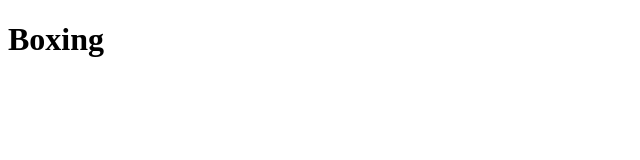
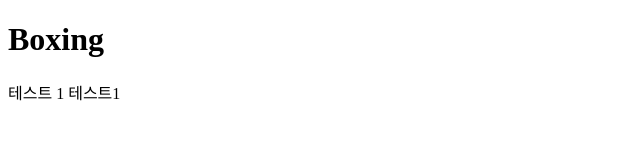
Before and after one commit to ydh-56/boxing, a plain HTML site: page index.html in a window 1280 px wide. Shown: the whole page, without its empty margins (0-640 px from the left). Drawn offline with Linux system fonts and the light colour scheme.

Commit message:
기능목록 추가

```diff
--- a/index.html
+++ b/index.html
@@ -7,5 +7,6 @@
 </head>
 <body>
     <h1>Boxing</h1>
+    <div>테스트 1 테스트1</div>
 </body>
 </html>
```
Also changed, not shown: 1 other file.
